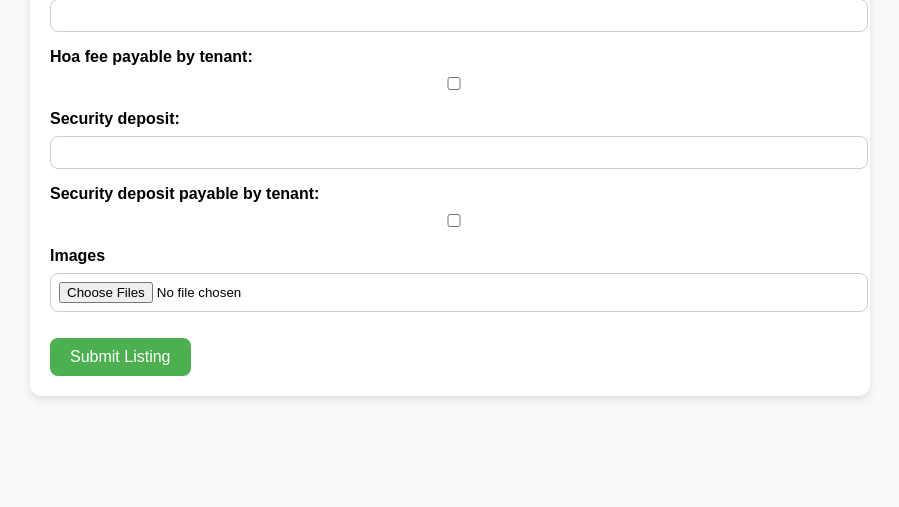
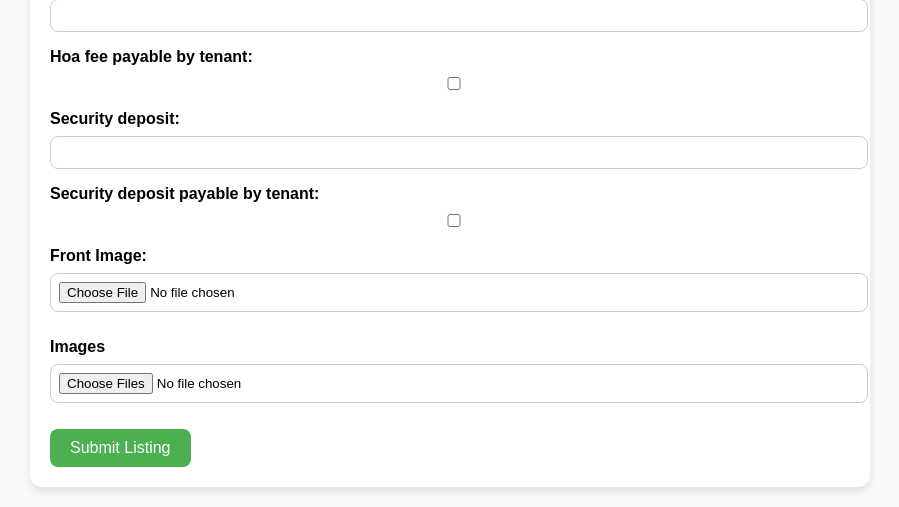
Before and after one commit to jdavidIP/Simple-Rentals, a Django app: page /listings/add in a window 1280 px wide. Shown: the part 2228-2735 px from the top of the page, without its empty margins (190-1089 px from the left). Before the commit the page ends 2628 px from the top, so only its background shows below. Run offline with Django 5.2, Linux system fonts and the light colour scheme; the visitor is signed in with stand-in values (Sample User, id 1).

Commit message:
Add front image upload and primary image handling in listing form

```diff
--- a/simpleRentals/marketplace/templates/listings/add.html
+++ b/simpleRentals/marketplace/templates/listings/add.html
@@ -115,15 +115,34 @@
             {{ form.as_p }}
 
             <div class="form-group">
+                <label for="id_front_image">Front Image: </label>
+                <input type="file" name="front_image" id="id_front_image">
+                <div class="image-preview" id="imagePreview-front">
+                    {% if is_edit and existing_images %}
+                        {% for image in existing_images %}
+                            {% if image.is_primary %}
+                                <div class="image-container">
+                                    <img src="{{ image.image.url }}" alt="Existing Image">
+                                    <input type="checkbox" name="delete_images" value="{{ image.id }}" class="delete-checkbox">
+                                </div>
+                            {% endif %}
+                        {% endfor %}
+                    {% endif %}
+                </div>
+            </div>
+
+            <div class="form-group">
                 <label for="id_images">Images</label>
                 <input type="file" name="images" id="id_images" multiple>
                 <div class="image-preview" id="imagePreview">
                     {% if is_edit and existing_images %}
                         {% for image in existing_images %}
-                            <div class="image-container">
-                                <img src="{{ image.image.url }}" alt="Existing Image">
-                                <input type="checkbox" name="delete_images" value="{{ image.id }}" class="delete-checkbox">
-                            </div>
+                            {% if not image.is_primary %}
+                                <div class="image-container">
+                                    <img src="{{ image.image.url }}" alt="Existing Image">
+                                    <input type="checkbox" name="delete_images" value="{{ image.id }}" class="delete-checkbox">
+                                </div>
+                            {% endif %}
                         {% endfor %}
                     {% endif %}
                 </div>
@@ -140,7 +159,38 @@
             });
 
             const imageInput = document.getElementById('id_images');
+            const frontImageInput = document.getElementById('id_front_image');
+            const imagePreviewFront = document.getElementById('imagePreview-front');
             const imagePreview = document.getElementById('imagePreview');
+
+            frontImageInput.addEventListener('change', function() {
+                const file = frontImageInput.files[0];
+                const reader = new FileReader();
+                reader.onload = function(e) {
+                    const imgContainer = document.createElement('div');
+                    imgContainer.classList.add('image-container');
+
+                    const img = document.createElement('img');
+                    img.src = e.target.result;
+
+                    const checkbox = document.createElement('input');
+                    checkbox.type = 'checkbox';
+                    checkbox.classList.add('delete-checkbox');
+
+                    checkbox.addEventListener('change', function() {
+                        if (this.checked) {
+                            imgContainer.remove();
+                            // Remove the file from the input
+                            frontImageInput.value = '';
+                        }
+                    });
+
+                    imgContainer.appendChild(img);
+                    imgContainer.appendChild(checkbox);
+                    imagePreviewFront.appendChild(imgContainer);
+                }
+                reader.readAsDataURL(file);
+            });
 
             imageInput.addEventListener('change', function() {
                 const files = imageInput.files;
--- a/simpleRentals/marketplace/views.py
+++ b/simpleRentals/marketplace/views.py
@@ -102,12 +102,19 @@ def post_listing(request):
             listing = form.save(owner=request.user)
 
             images = request.FILES.getlist('images')
-            if len(images) > 10:
+            front_image = request.FILES.get('front_image')
+            if len(images) + (1 if front_image else 0) > 10:
                 form.add_error(None, "You can upload a maximum of 10 images.")
                 listing.delete()  # Prevent saving incomplete data
                 return render(request, 'listings/add.html', {"form": form, "is_edit": False})
 
-            # Save each image
+            # Save front image as primary
+            if front_image:
+                primary_image = ListingPicture.objects.create(listing=listing, image=front_image, is_primary=True)
+                # Unset primary for all other pictures of the listing
+                ListingPicture.objects.filter(listing=listing, is_primary=True).exclude(id=primary_image.id).update(is_primary=False)
+
+            # Save each additional image
             for image in images:
                 ListingPicture.objects.create(listing=listing, image=image)
 
@@ -156,9 +163,16 @@ def edit_listing(request, listing_id):
                 image.delete()
 
             images = request.FILES.getlist('images')
-            if len(images) + listing.pictures.count() > 10:
+            front_image = request.FILES.get('front_image')
+            if len(images) + listing.pictures.count() + (1 if front_image else 0) > 10:
                 form.add_error(None, "You can upload a maximum of 10 images.")
-                return render(request, 'listings/add.html', {"form": form, "is_edit": True, "listing": listing})
+                return render(request, 'listings/add.html', {"form": form, "is_edit": True, "existing_images": existing_images})
+
+            # Save front image as primary
+            if front_image:
+                primary_image = ListingPicture.objects.create(listing=listing, image=front_image, is_primary=True)
+                # Unset primary for all other pictures of the listing
+                ListingPicture.objects.filter(listing=listing, is_primary=True).exclude(id=primary_image.id).update(is_primary=False)
 
             # Save each new image
             for image in images:
@@ -170,4 +184,4 @@ def edit_listing(request, listing_id):
 
     existing_images = listing.pictures.all()
 
-    return render(request, 'listings/add.html', {"form": form, "is_edit": True, "listing": listing, "existing_images": existing_images})
+    return render(request, 'listings/add.html', {"form": form, "is_edit": True, "existing_images": existing_images})
```
